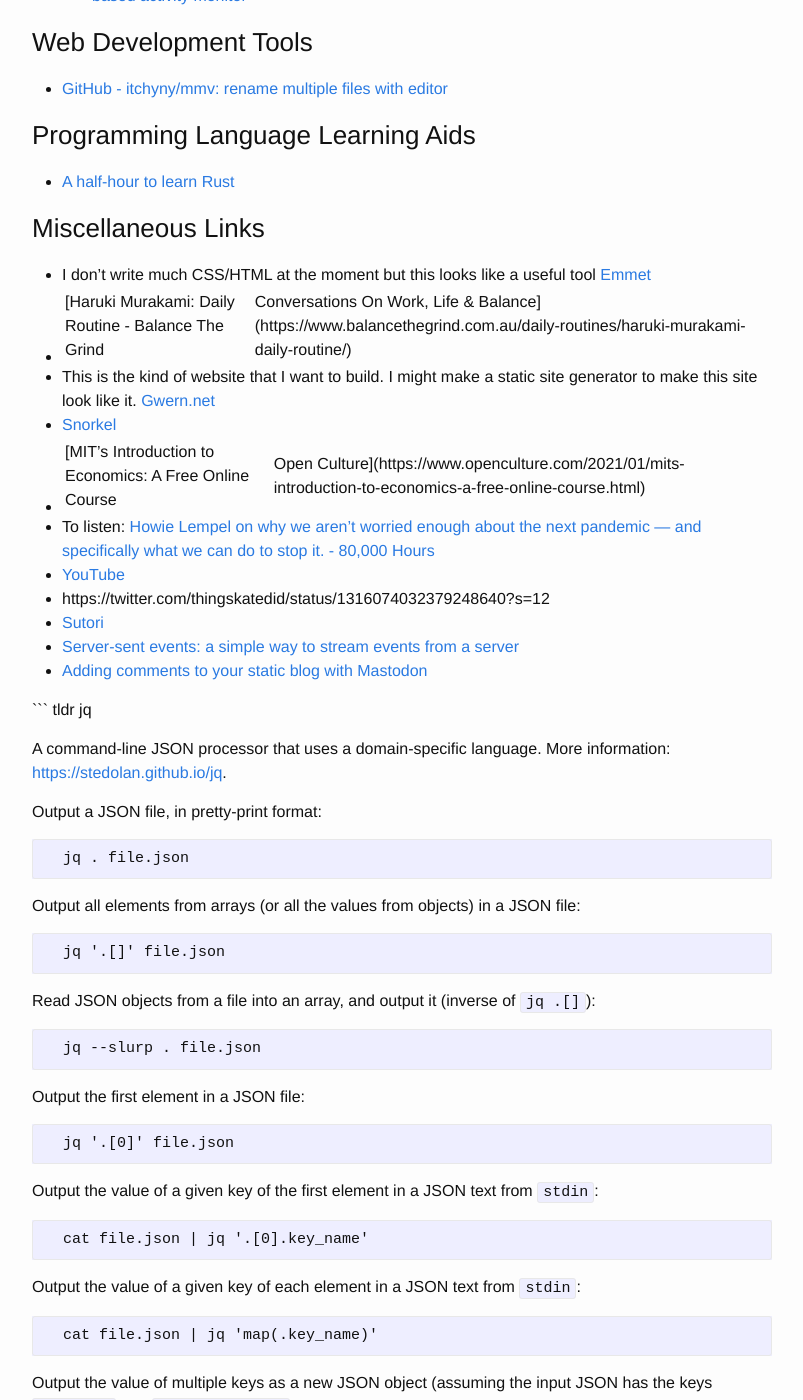
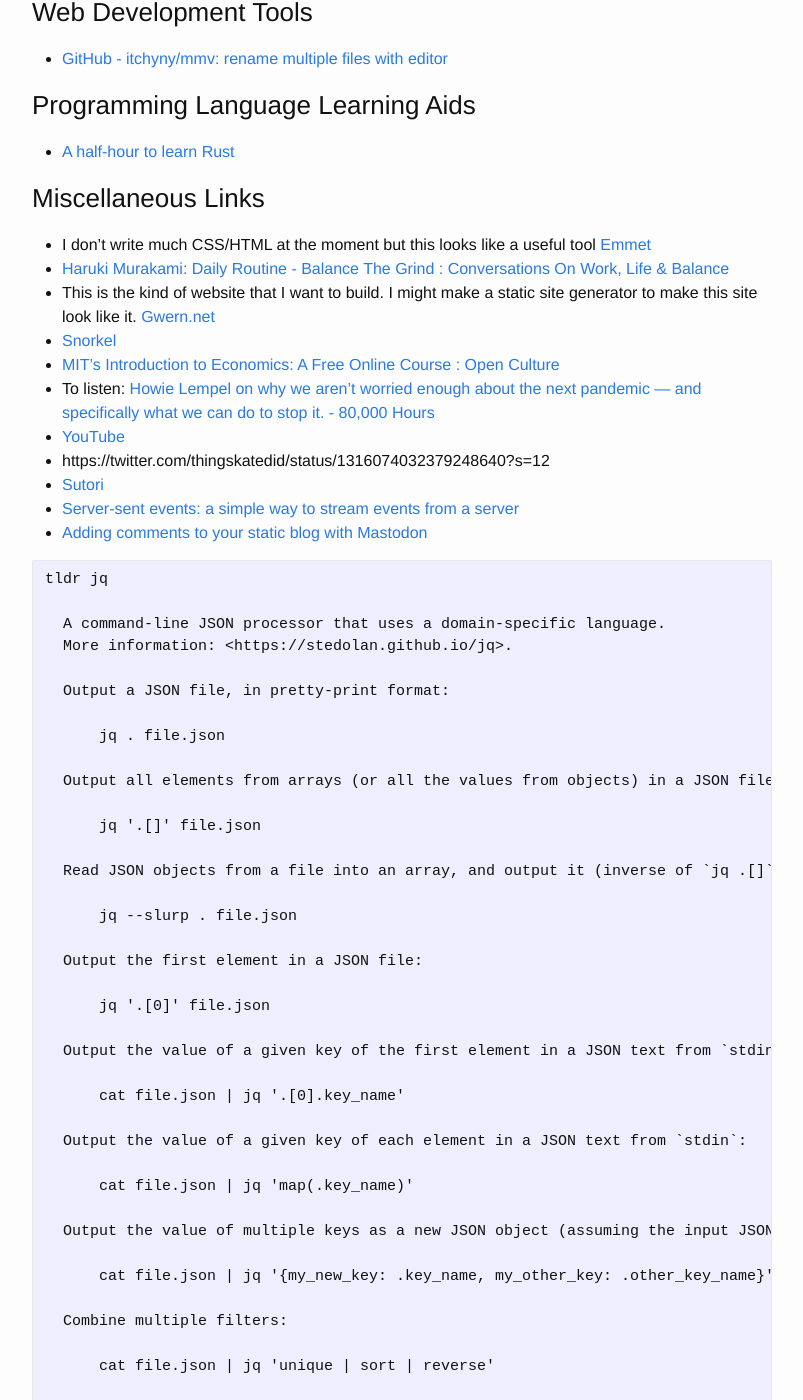
Before and after one commit to stuartcw/stuartcw.com, a Jekyll site: the page built from _posts/2021/2021-01-01-what-i-learned-this-month.markdown, in a window 1280 px wide and 1400 px high, scrolled down 3281 px. Shown: the whole window, without its empty margins (238-1041 px from the left). Built offline with Jekyll 4.4.1, drawn with Linux system fonts in a browser that asks for light colours; some of the changed text lies outside the part shown.

Commit message:
Removed pipe sign that was in the URL titles that was messing up the formatting.

````diff
--- a/_posts/2021/2021-01-01-what-i-learned-this-month.markdown
+++ b/_posts/2021/2021-01-01-what-i-learned-this-month.markdown
@@ -91,7 +91,7 @@
 * Some good leadership lessons here: [8 reliable lessons for unreliable times — Masters of Scale with Reid Hoffman — Overcast](https://overcast.fm/+I6DC--ISU)
 * this was interesting when he got into talking about skills-domain-field… [My Favorite Things: How to Find Success No MATTER What Your Interest Is! — The James Altucher Show — Overcast](https://overcast.fm/+BcN3hQ3Jc)
 * wow if this really works https://twitter.com/mashable/status/1353034007517171712
-*  Very inspirational and detailed story how a guy built his own business: [How I accidentally built a Podcast API business | Listen Notes](https://www.listennotes.com/blog/how-i-accidentally-built-a-podcast-api-business-46/)
+*  Very inspirational and detailed story how a guy built his own business: [How I accidentally built a Podcast API business : Listen Notes](https://www.listennotes.com/blog/how-i-accidentally-built-a-podcast-api-business-46/)
 * Mozilla Engineer Track: https://twitter.com/Gankra_/status/1046438955439271936
 * The origin of the Beatles track "Dear Prudence" - [YouTube](https://youtu.be/_EENbm2oeX0)
 
@@ -114,10 +114,10 @@
 ### Miscellaneous Links
 
 * I don't write much CSS/HTML at the moment but this looks like a useful tool [Emmet](https://docs.emmet.io/)
-* [Haruki Murakami: Daily Routine - Balance The Grind | Conversations On Work, Life & Balance](https://www.balancethegrind.com.au/daily-routines/haruki-murakami-daily-routine/)
+* [Haruki Murakami: Daily Routine - Balance The Grind : Conversations On Work, Life & Balance](https://www.balancethegrind.com.au/daily-routines/haruki-murakami-daily-routine/)
 * This is the kind of website that I want to build. I might make a static site generator to make this site look like it. [Gwern.net](https://www.gwern.net/About)
 * [Snorkel](https://www.snorkel.org/)
-*  [MIT's Introduction to Economics: A Free Online Course |  Open Culture](https://www.openculture.com/2021/01/mits-introduction-to-economics-a-free-online-course.html)
+*  [MIT's Introduction to Economics: A Free Online Course :  Open Culture](https://www.openculture.com/2021/01/mits-introduction-to-economics-a-free-online-course.html)
 * To listen: [Howie Lempel on why we aren't worried enough about the next pandemic — and specifically what we can do to stop it. - 80,000 Hours](https://80000hours.org/podcast/episodes/we-are-not-worried-enough-about-the-next-pandemic/)
 * [YouTube](https://www.youtube.com/watch?v=-knZwdd1ScU&feature=emb_logo)
 * https://twitter.com/thingskatedid/status/1316074032379248640?s=12
@@ -167,7 +167,7 @@
 
       cat file.json | jq --raw-output '"some text: \(.key_name)"'
 
-		```
+```
 
 ## To Learn
 
````
